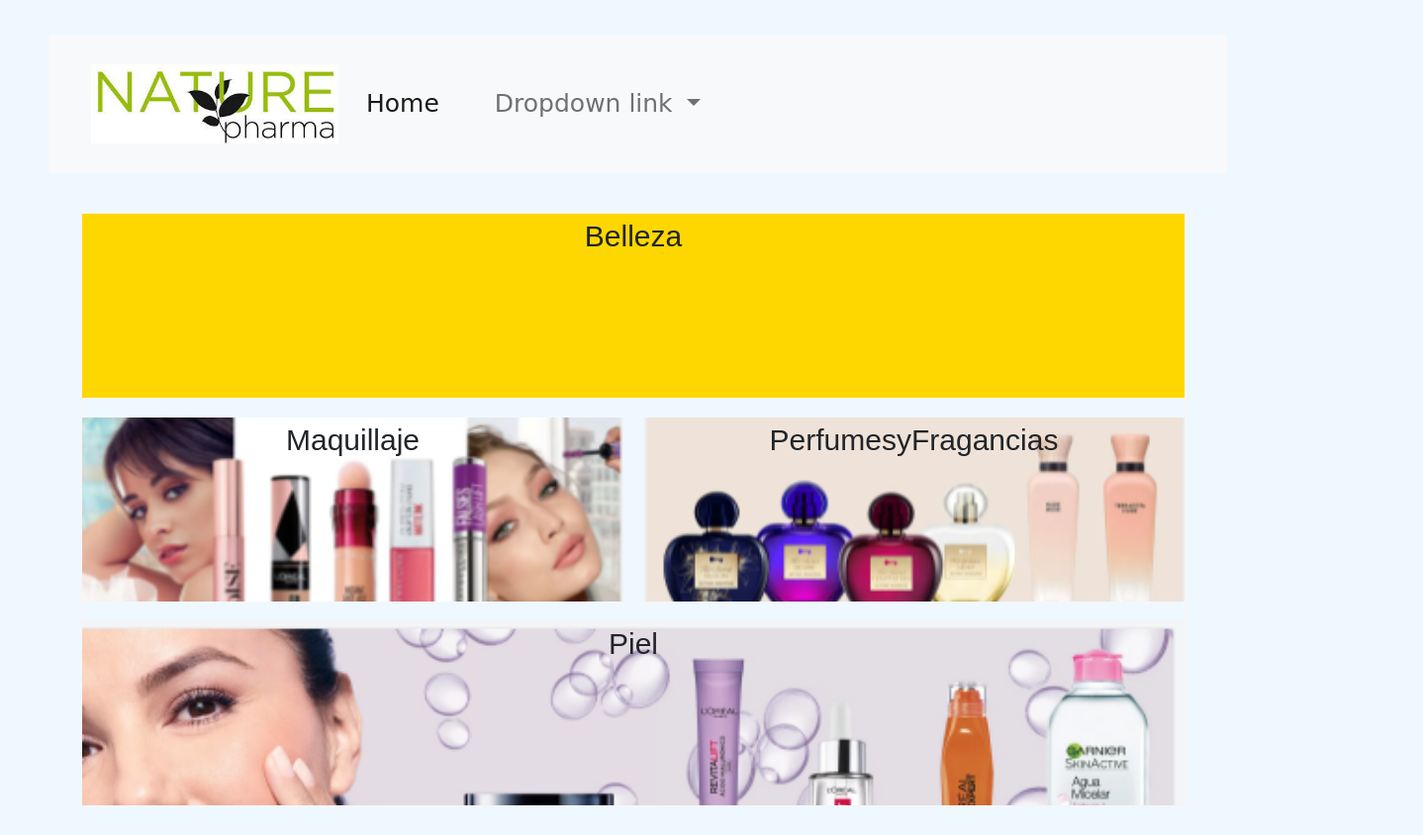
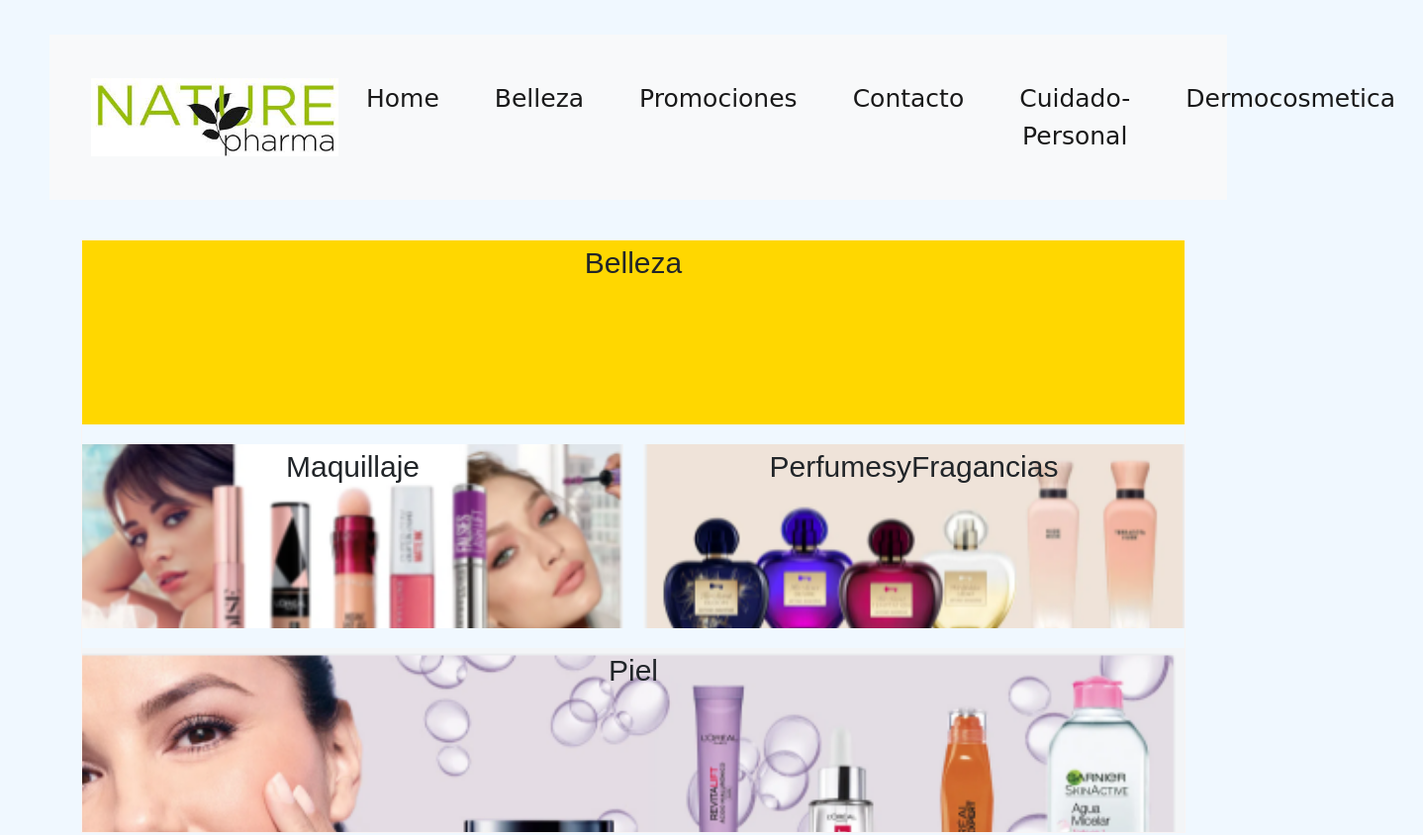
Before and after one commit to facurom/Naturepharma-Romero-Facundo, a website: page belleza.html in a window 1280 px wide. Shown: the top 844 px of the page at 99% size, 1438 px wide, since content can reach past the window. Drawn offline with nearby package versions, Linux system fonts and the light colour scheme.

Commit message:
ultimos-detalles

```diff
--- a/belleza.html
+++ b/belleza.html
@@ -27,11 +27,22 @@
             <li class="nav-item">
               <a class="nav-link active" aria-current="page" href="./index.html">Home</a>
             </li>
-            <li class="nav-item dropdown">
-              <a class="nav-link dropdown-toggle" href="#" id="navbarDropdownMenuLink" role="button"
-                data-bs-toggle="dropdown" aria-expanded="false">
-                Dropdown link
-              </a>
+            <li class="nav-item">
+              <a class="nav-link active" aria-current="page" href="./belleza.html">Belleza</a>
+            </li>
+            <li class="nav-item">
+              <a class="nav-link active" aria-current="page" href="./promociones.html">Promociones</a>
+            </li>
+            <li class="nav-item">
+              <a class="nav-link active" aria-current="page" href="./contacto.html">Contacto</a>
+            </li>
+            <li class="nav-item">
+              <a class="nav-link active" aria-current="page" href="./cuidadopersonal.html">Cuidado-Personal</a>
+            </li>
+            <li class="nav-item">
+              <a class="nav-link active" aria-current="page" href="./dermocosmetica.html">Dermocosmetica</a>
+            </li>
+
               <ul class="dropdown-menu" aria-labelledby="navbarDropdownMenuLink">
                 <li><a class="dropdown-item" href="./belleza.html">Belleza</a></li>
                 <li><a class="dropdown-item" href="./promociones.html">Promociones</a></li>
```
Also changed, not shown: contacto.html (+18 -8 lines), cuidadopersonal.html (+16 -5 lines), dermocosmetica.html (+16 -5 lines), promociones.html (+16 -6 lines).
